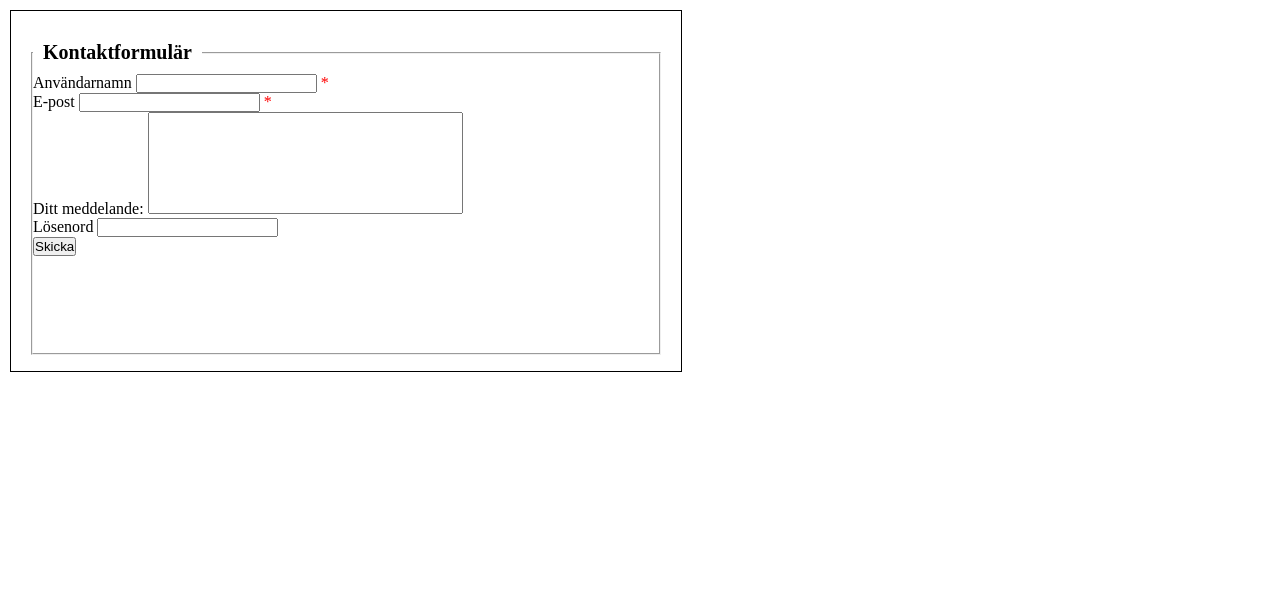
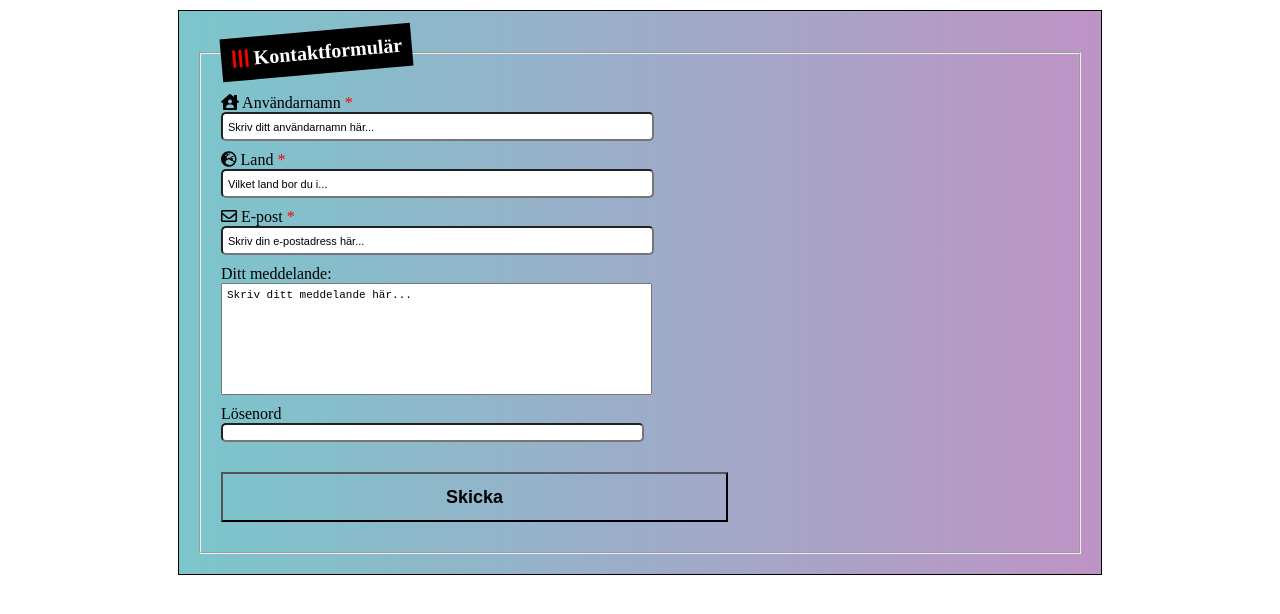
Before and after one commit to tbg-webbutveckling-te18/Theo-Smorgasbord, a plain HTML site: page Projects/6-Ett-Steg-I-Taget/Kontaktformulär/index.html in a window 1280 px wide. Drawn offline with Linux system fonts and the light colour scheme.

Commit message:
Followed Dennis' walkthrough

```diff
--- a/Projects/6-Ett-Steg-I-Taget/Kontaktformulär/assets/css/main.css
+++ b/Projects/6-Ett-Steg-I-Taget/Kontaktformulär/assets/css/main.css
@@ -12,12 +12,18 @@ body {
 
 
 .form-container {
-    width: 50%;
-    height: 40vh;
+    width: 70%;
+    min-height: 40vh;
+    margin: auto;
 
     padding: 20px;
 
     border: 1px solid black;
+    background: #BE93C5;  /* fallback for old browsers */
+    background: -webkit-linear-gradient(left, #7BC6CC, #BE93C5);
+    background: -o-linear-gradient(left, #7BC6CC, #BE93C5);
+    background: linear-gradient(to right, #7BC6CC, #BE93C5);  /* Chrome 10-25, Safari 5.1-6 */ /* W3C, IE 10+/ Edge, Firefox 16+, Chrome 26+, Opera 12+, Safari 7+ */
+
 }
 
 .test-form {
@@ -26,12 +32,16 @@ body {
 
 .test-form fieldset {
     height: 100%;
+    padding: 20px;
 }
 
 .test-form legend {
     padding: 10px;
     font-size: 20px;
     font-weight: bold;
+    transform: rotate(-5deg);
+    color: white;
+    background: black;
 }
 
 .form-required {
@@ -42,5 +52,52 @@ body {
     width: 50%;
     height: 100px;
     resize: none;
+    padding: 5px;
+    outline: none;
 
 }
+
+.test-form p {
+    display: flex;
+    flex-flow: column;
+    margin-bottom: 10px;
+}
+
+.test-form input {
+    width: 50%;
+    outline: none;
+    border-radius: 5px;
+}
+
+.test-form input[type="text"] {
+    padding: 5px;
+}
+
+.test-form input[type="email"] {
+    padding: 5px;
+}
+
+.test-form button {
+    margin-top: 20px;
+    width: 60.5%;
+    height: 50px;
+    font-weight: bold;
+    font-size: 18px;
+    background-color: rgba(0, 0, 0, 0);
+    outline: none;
+}
+
+.test-form button:hover {
+    cursor: pointer;
+    border: 1px solid #fff;
+}
+
+::placeholder {
+    font-size: 11px;
+    color: black;
+}
+
+.fa-bars {
+    color: red;
+    transform: rotate(90deg);
+}
--- a/Projects/6-Ett-Steg-I-Taget/Kontaktformulär/index.html
+++ b/Projects/6-Ett-Steg-I-Taget/Kontaktformulär/index.html
@@ -4,26 +4,32 @@
     <meta charset="UTF-8">
     <title>Kontaktformulär</title>
     <link rel="stylesheet" href="assets/css/main.css">
+    <link rel="stylesheet" href="https://cdnjs.cloudflare.com/ajax/libs/font-awesome/5.13.0/css/all.min.css">
 </head>
 <body>
     <section class="form-container">
         <!--   action = Adressen dit all data skickas    -->
-        <form action="mailto:dennis.ludberg@edu.lycksele.se" class="test-form">
+        <form action="" class="test-form">
             <fieldset>
-                <legend>Kontaktformulär</legend>
+                <legend><i class="fas fa-bars"></i> Kontaktformulär</legend>
                 <p>
-                    <label for="username">Användarnamn</label>
-                    <input type="text" required id="username"> <span class="form-required">*</span>
+                    <label for="username"><i class="fas fa-house-user"></i> Användarnamn <span class="form-required">*</span></label>
+                    <input type="text" required id="username" placeholder="Skriv ditt användarnamn här...">
                 </p>
 
                 <p>
-                    <label for="email">E-post</label>
-                    <input type="email" required id="email"> <span class="form-required">*</span>
+                    <label for="country"><i class="fas fa-globe-europe"></i> Land <span class="form-required">*</span></label>
+                    <input type="text" required id="country" placeholder="Vilket land bor du i...">
+                </p>
+
+                <p>
+                    <label for="email"><i class="far fa-envelope"></i> E-post <span class="form-required">*</span></label>
+                    <input type="email" required id="email" placeholder="Skriv din e-postadress här...">
                 </p>
 
                 <p>
                     <label for="">Ditt meddelande: </label>
-                    <textarea maxlength="250"></textarea>
+                    <textarea maxlength="250" placeholder="Skriv ditt meddelande här..."></textarea>
                 </p>
 
                 <p>
```
